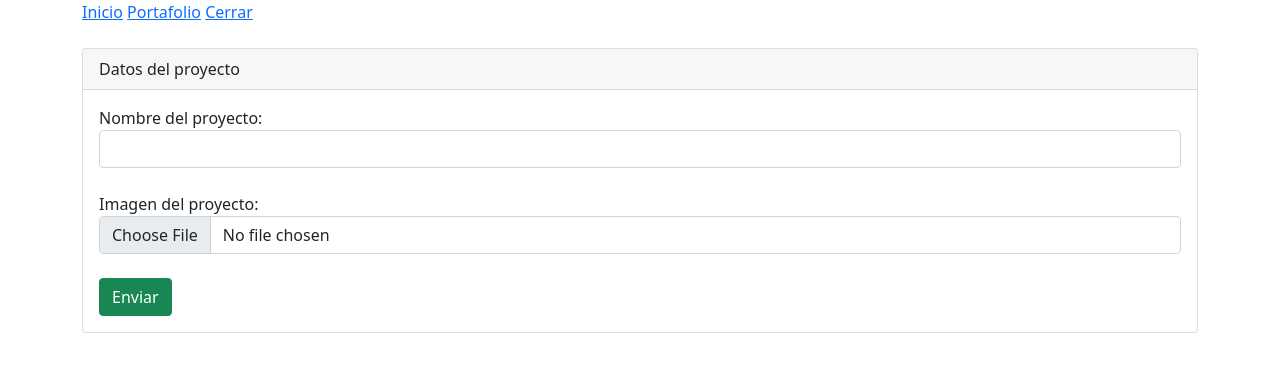
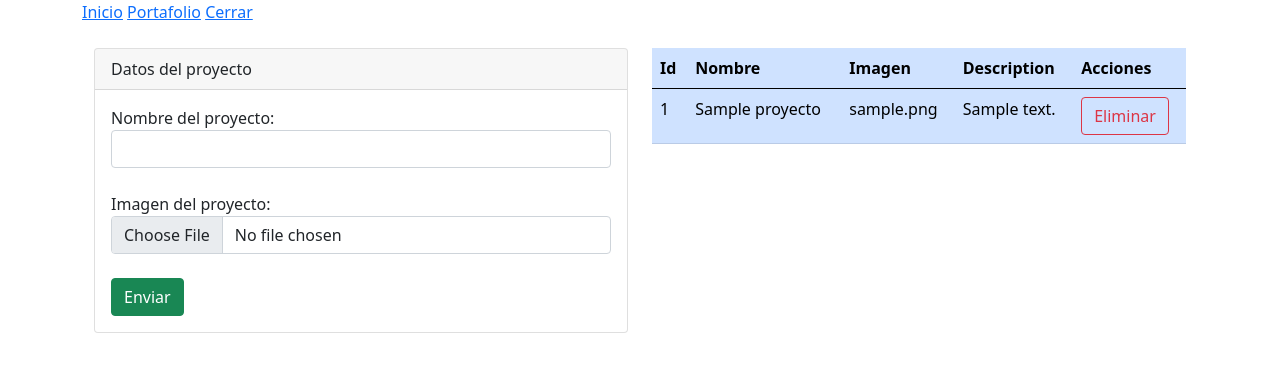
Before and after one commit to braianLucero/curso-PHP, a PHP site: page /portafolio.php in a window 1280 px wide. Shown: the top 372 px of the page. Run offline with PHP 8.4, Linux system fonts and the light colour scheme; the visitor is signed in with stand-in values (Sample User, id 1); tables that the repository leaves empty or names only in its code hold one stand-in row (values such as "Sample post").

Commit message:
portFfolioStyle

```diff
--- a/portafolio/conexion.php
+++ b/portafolio/conexion.php
@@ -0,0 +1,28 @@
+<?php
+
+class conexion{
+    private $servidor = 'localhost';
+    private $usuario = 'root';
+    private $contrasenia = '';
+    private $conexion;
+    public function __construct(){
+         try{
+            $this->conexion = new PDO('mysql:host=' . $this->servidor . ';dbname=album', $this->usuario, $this->contrasenia);
+            $this->conexion->setAttribute(PDO::ATTR_ERRMODE, PDO::ERRMODE_EXCEPTION);
+        } catch(PDOException $e) {
+            echo 'Falla de conexión: ' . $e->getMessage();
+          }
+    }
+    public function ejecutar($sql){ // insertar /delete/Actualizar
+        $this->conexion->exec($sql);
+        return $this->conexion->lastInsertId();
+    }
+    public function consultar($sql){
+        $sentencia = $this->conexion->prepare($sql);
+        $sentencia->execute();
+        return $sentencia->fetchAll();
+    }
+}
+
+
+?>
--- a/portafolio/portafolio.php
+++ b/portafolio/portafolio.php
@@ -1,11 +1,40 @@
 <?php include('cabecera.php'); ?>
+<?php include('conexion.php'); ?>
+
+<?php
+if($_POST){
+print_r($_POST);
+$nombre = $_POST["nombre"];
+$objConexion = new conexion();
+$sql = "INSERT INTO `proyectos` (`id`, `nombre`, `imagen`, `descripcion`) VALUES (NULL, '$nombre', 'imagen.jpg', 'es un proyecto de hace mucho tiempo ')";
+$objConexion->ejecutar($sql);
+
+}
+
+if($_GET){
+    // DELETE FROM `proyectos` WHERE `proyectos`.`id` = 55;
+    $objConexion = new conexion();
+    $sql = 'DELETE FROM `proyectos` WHERE `proyectos`.`id` ='.$_GET['borrar'];
+    $objConexion->ejecutar($sql);
+}
+
+$objConexion = new conexion();
+$proyectos = $objConexion->consultar('SELECT * FROM `proyectos` ');
+        // print_r($resultado);
+?>
+
+
 </br>
+
+<div class="container">
+    <div class="row">
+        <div class="col-md-6">
             <div class="card">
                 <div class="card-header">
                     Datos del proyecto
                 </div>
                 <div class="card-body">
-    <form action="portafolio.php" method="post">
+                <form action="portafolio.php" method="post" enctype ="multipart/form-data">
                     Nombre del proyecto: <input class ="form-control "type="text" name="nombre" id="">
                     </br>
                     Imagen del proyecto: <input class ="form-control " type="file" name="archivo" id="">
@@ -15,6 +44,46 @@
                 </div>
 
             </div>
+        </div>
+
+        <div class="col-md-6">
+         <table class="table table-primary">
+            <thead>
+
+                <tr>
+                    <th>Id</th>
+                    <th>Nombre</th>
+                    <th>Imagen</th>
+                    <th>Description</th>
+                    <th>Acciones</th>
+                </tr>
+
+            </thead>
+
+            <tbody>
+            <?php foreach($proyectos as $proyecto){ ?>
+
+                <tr>
+                    <td><?php echo $proyecto['id']; ?></td>
+                    <td><?php echo $proyecto['nombre']; ?></td>
+                    <td><?php echo $proyecto['imagen']; ?></td>
+                    <td><?php echo $proyecto['descripcion']; ?></td>
+                    <td><a class="btn btn-outline-danger" href="?borrar = <?php echo $proyecto['id']; ?>">Eliminar</a></td>
+                </tr>
+
+            <?php } ?>
+
+            </tbody>
+          </table>
+        </div>
+    </div>
+</div>
 
 
+
+
+<div class="table-responsive">
+
+</div>
+
 <?php include('pie.php'); ?>
```
Also changed, not shown: ejercicio3.html (line endings or trailing spaces). Lines whose indentation alone changed are shown as unchanged.
